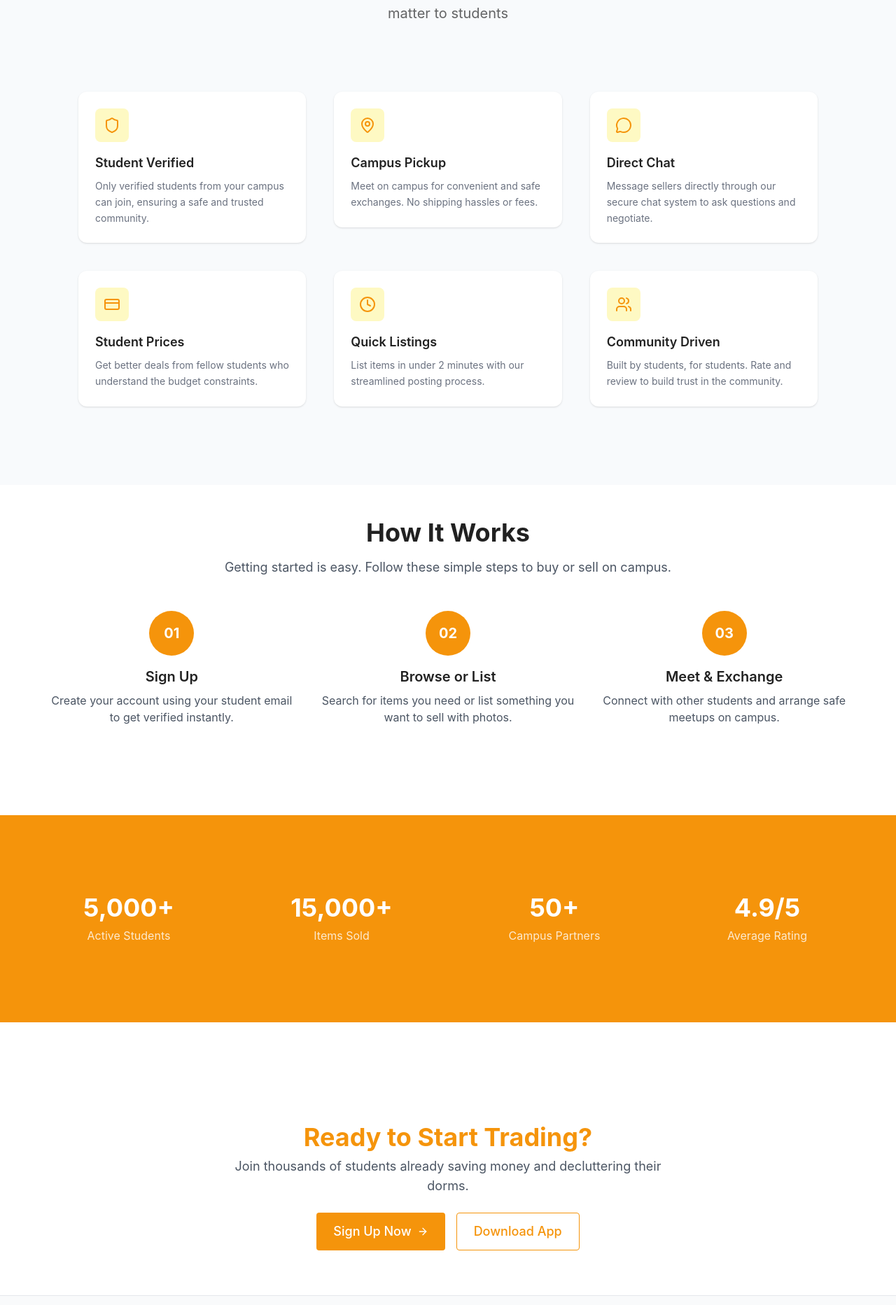
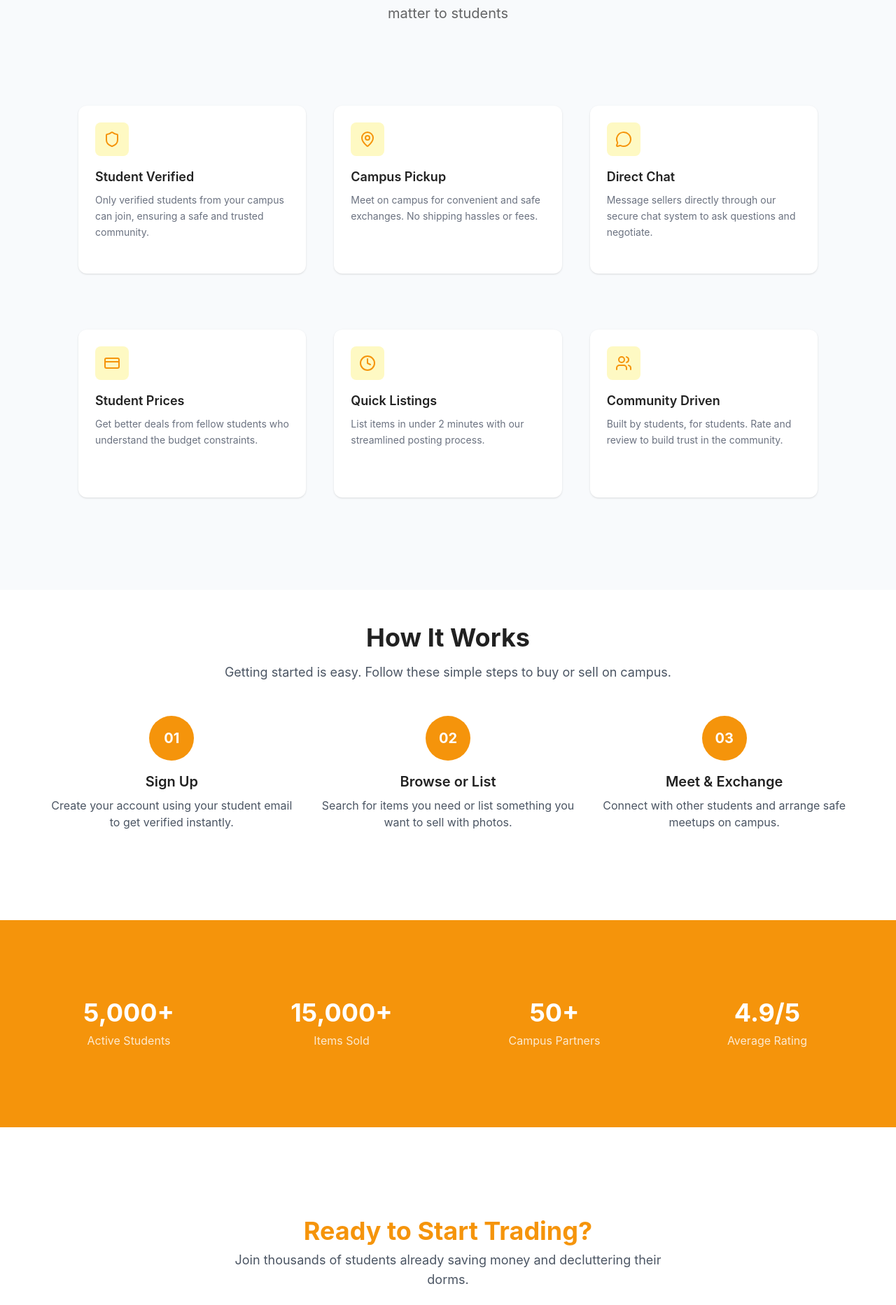
Before and after one commit to zayn-tech-info/shop.uni, a React (Vite) app in the folder frontend/: page / in a window 1280 px wide. Shown: the part 1543-3408 px from the top of the page at 70% size. Built offline with nearby package versions, Linux system fonts and the light colour scheme.

Commit message:
made a few correctiongs

```diff
--- a/frontend/src/components/Calltoaction.jsx
+++ b/frontend/src/components/Calltoaction.jsx
@@ -2,7 +2,7 @@ import React from "react";
 
 const Calltoaction = () => {
   return (
-    <div className="py-16">
+    <div className="py-16 container">
       <div className="max-w-2xl mx-auto text-center">
         <h2 className="text-3xl text-[#f5940b] sm:text-4xl font-bold mb-2">
           Ready to Start Trading?
--- a/frontend/src/components/Features.jsx
+++ b/frontend/src/components/Features.jsx
@@ -90,8 +90,8 @@ const Features = () => {
         const IconComponent = feature.icon;
 
         return (
-          <div key={index}>
-            <div className="flex flex-col justify-between rounded-xl shadow bg-white transition duration-300 hover:shadow-lg hover:-translate-y-1 w-full">
+          <div className="my-5" key={index}>
+            <div className="flex h-60 w-full items-center flex-col justify-between rounded-xl shadow bg-white transition duration-300 hover:shadow-lg hover:-translate-y-1">
               <div className="p-6">
                 <div className="w-12 h-12 bg-yellow-100 rounded-lg flex items-center justify-center mb-4">
                   <IconComponent size={24} color="#f5940b" />
--- a/frontend/src/components/Howitworks.jsx
+++ b/frontend/src/components/Howitworks.jsx
@@ -21,7 +21,7 @@ const howitworksArray = [
 ];
 const Howitworks = () => {
   return (
-    <div className="container py-16 bg-white">
+    <div className="container py-16 bg-white container">
       <div className="max-w-7xl mx-auto px-4">
         <div className="text-center mb-12">
           <h2 className="text-3xl sm:text-4xl font-bold mb-4">How It Works</h2>
```
Also changed, not shown: frontend/src/App.css (deleted).
